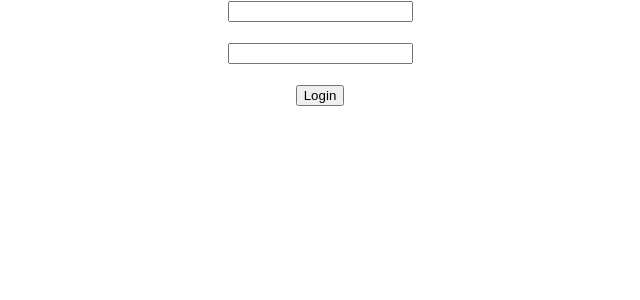
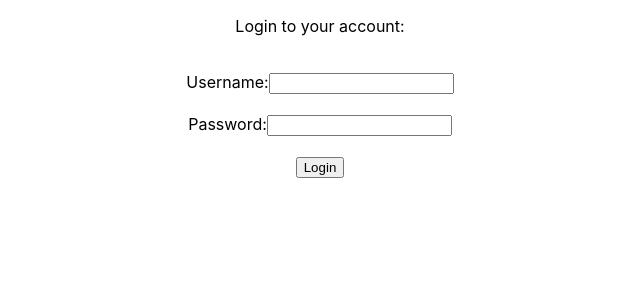
Before and after one commit to PaddyJM/sparkol-interview-login-task, a React (Create React App) app: page / in a window 1280 px wide. Shown: the top 300 px of the page, without its empty margins (320-960 px from the left). Built offline with nearby package versions, Linux system fonts and the light colour scheme.

Commit message:
Added a title telling the user to login and labels for the input text boxes, so that the user knows what they need to do

```diff
--- a/src/App.tsx
+++ b/src/App.tsx
@@ -5,8 +5,12 @@ function App() {
   return (
     <div className="App">
       <form id="login-form">
+        <p>Login to your account:</p>
+        <br />
+        <label>Username:</label>
         <input type="text" id="username" name="username" />
         <br /> <br />
+        <label>Password:</label>
         <input type="password" id="password" name="password" />
         <br /> <br />
         <button id="login">Login</button>
```
Also changed, not shown: 1 other file (tests, documents, lock files or other folders).
